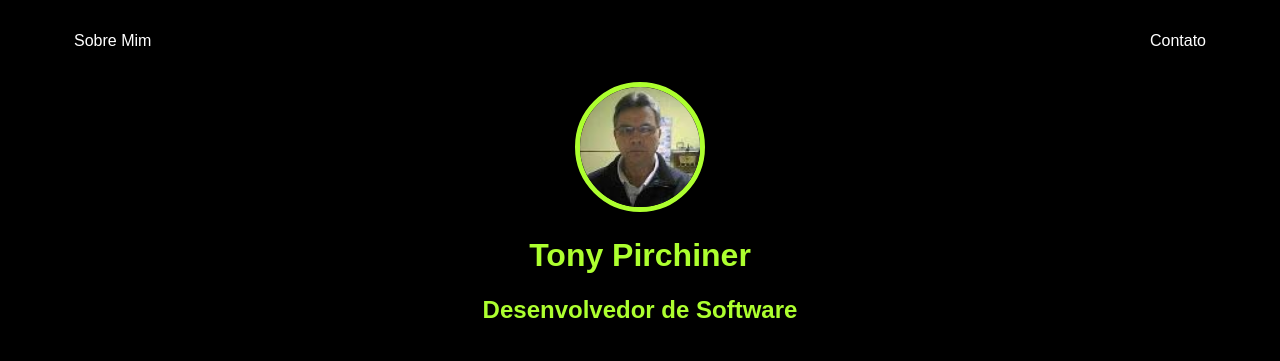
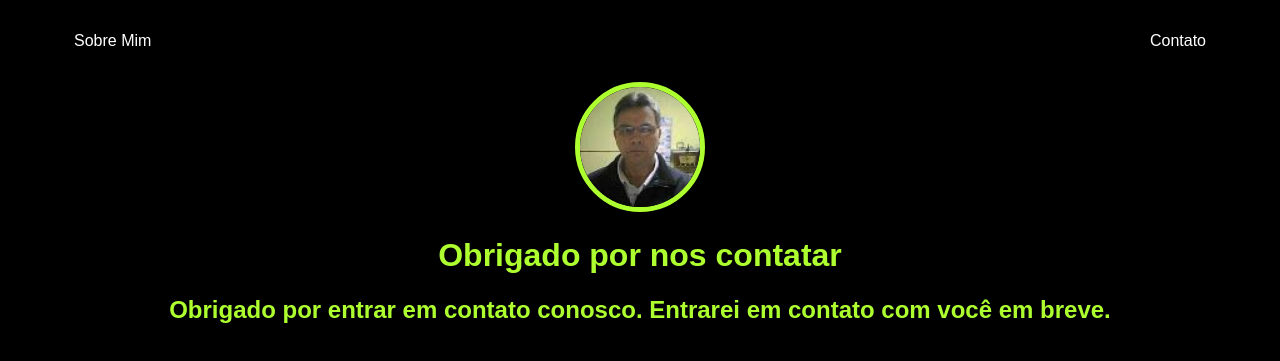
Before and after one commit to tonypirchiner-code/TPtest1, a plain HTML site: page thanks.html in a window 1280 px wide. Shown: the top 361 px of the page. Drawn offline with Linux system fonts and the light colour scheme.

Commit message:
Update thanks.html

```diff
--- a/thanks.html
+++ b/thanks.html
@@ -20,8 +20,8 @@
         <div>
                 <img src="image/Tony Pirchiner.jpg">
         </div>
-        <h1>Tony Pirchiner</h1>
-        <h2>Desenvolvedor de Software</h2>
+        <h1>Obrigado por nos contatar</h1>
+        <h2>Obrigado por entrar em contato conosco. Entrarei em contato com você em breve.</h2>
 
       </header>
 
```
